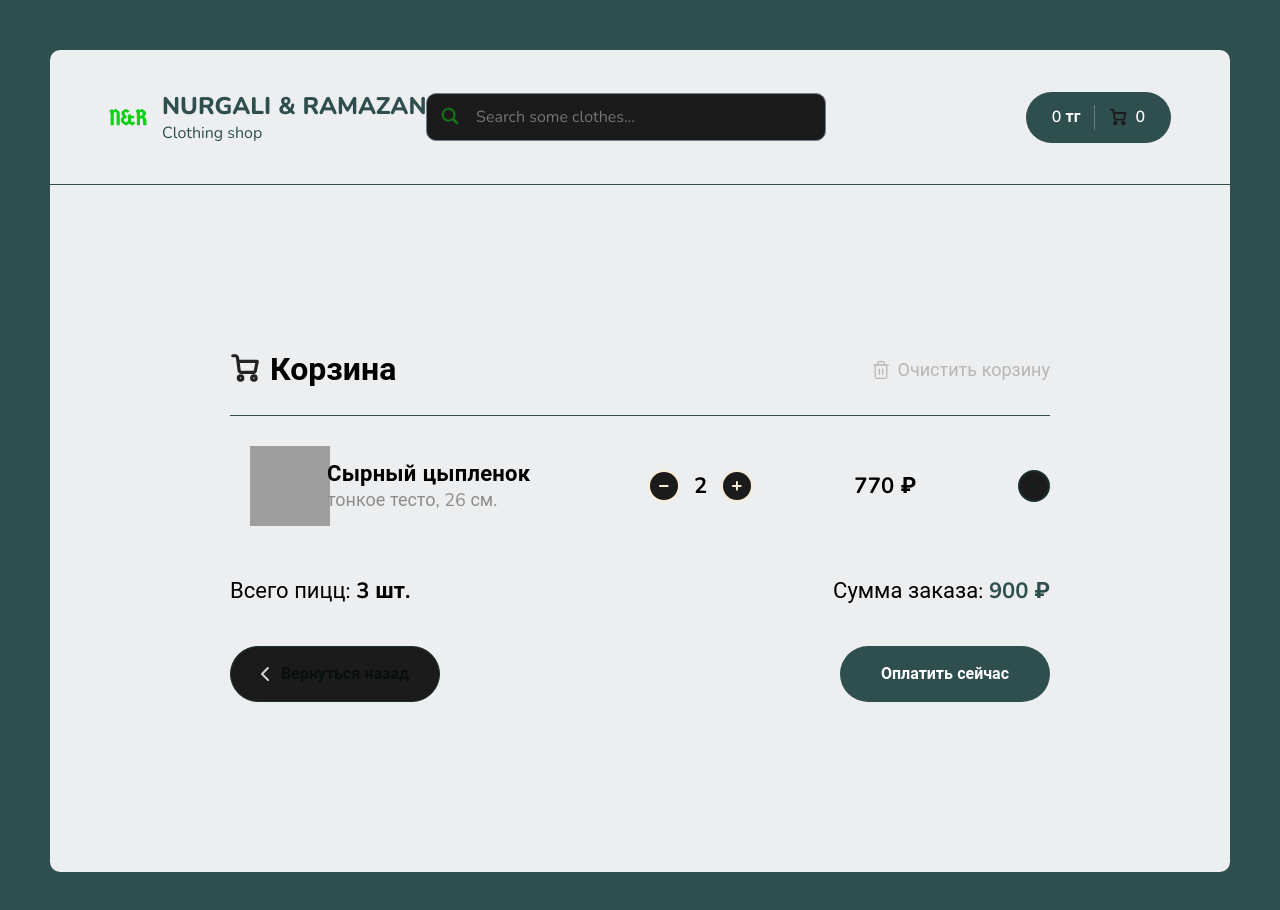
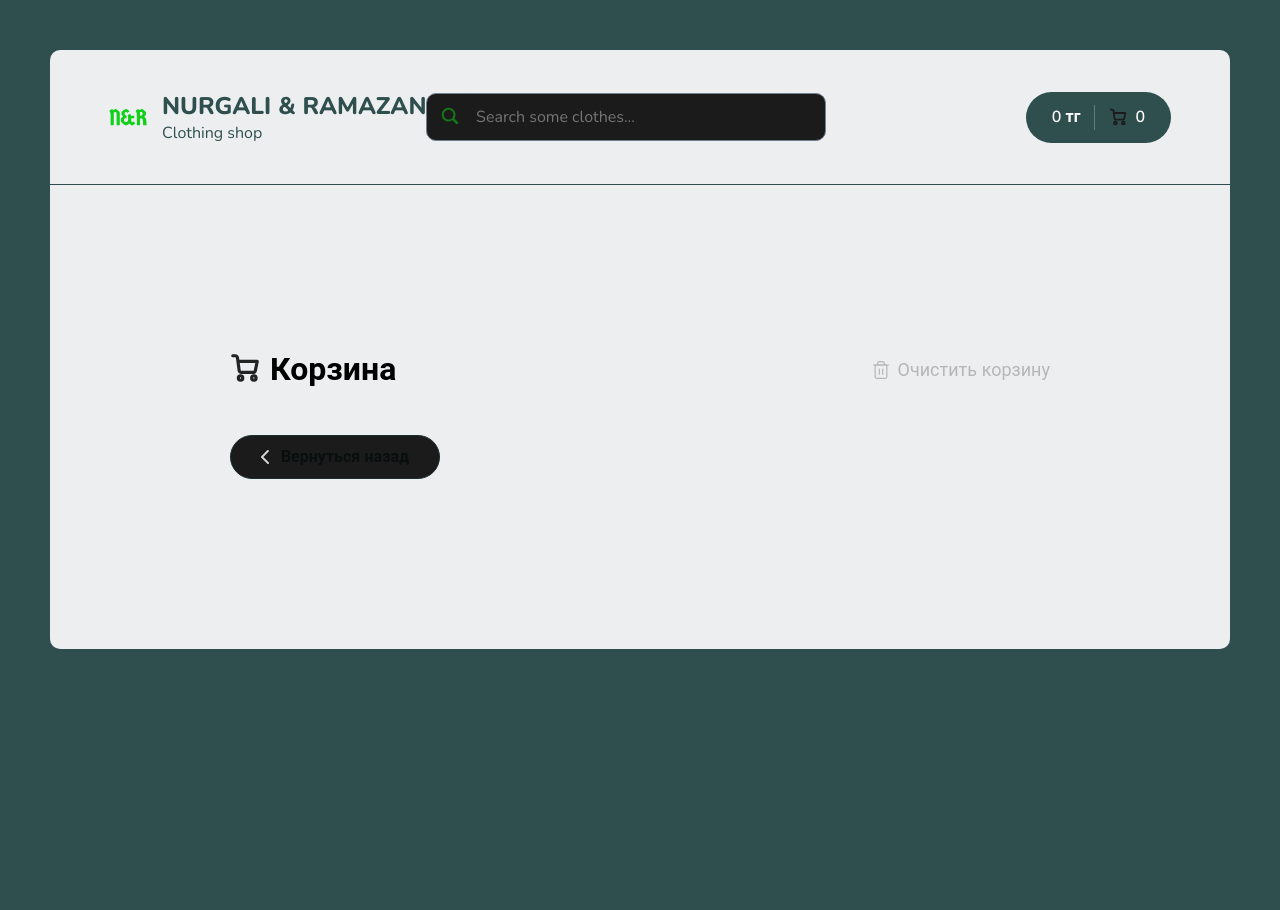
Before and after one commit to relentlessfella/react-project, a React (Create React App) app: page /cart in a window 1280 px wide. Shown: the top 910 px of the page. After the commit the page ends 800 px from the top, so only its background shows below. Built offline with nearby package versions, Linux system fonts and the light colour scheme; grey boxes are pictures that could not be loaded; the HTML template or start-up script is replaced by a standard one.

Commit message:
card 0.3

```diff
--- /dev/null
+++ b/src/components/CartItem.jsx
@@ -0,0 +1,80 @@
+import React from "react";
+import { useDispatch } from "react-redux";
+import { addItem, removeItem } from "../redux/slices/cartSlice";
+
+const CartItem = ({ id, title, price, count, imageUrl }) => {
+  const dispatch = useDispatch();
+
+  const onClickPlus = () => {
+    dispatch(
+      addItem({
+        id,
+      })
+    );
+  };
+
+  const onClickMinus = () => {
+    dispatch(removeItem(id));
+  };
+
+  return (
+    <div className="cart__item">
+      <div className="cart__item-img">
+        <img className="pizza-block__image" src={imageUrl} alt="Pizza" />
+      </div>
+      <div className="cart__item-info">
+        <h3>{title}</h3>
+        <p>26 см.</p>
+      </div>
+      <div className="cart__item-count">
+        <div
+          onClick={onClickMinus}
+          className="button button--outline button--circle cart__item-count-minus"
+        >
+          <svg
+            width="10"
+            height="10"
+            viewBox="0 0 10 10"
+            fill="none"
+            xmlns="http://www.w3.org/2000/svg"
+          >
+            {/* SVG paths */}
+          </svg>
+        </div>
+        <b>{count}</b>
+        <div
+          onClick={onClickPlus}
+          className="button button--outline button--circle cart__item-count-plus"
+        >
+          <svg
+            width="10"
+            height="10"
+            viewBox="0 0 10 10"
+            fill="none"
+            xmlns="http://www.w3.org/2000/svg"
+          >
+            {/* SVG paths */}
+          </svg>
+        </div>
+      </div>
+      <div className="cart__item-price">
+        <b>{price * count} тг</b>
+      </div>
+      <div className="cart__item-remove">
+        <div className="button button--outline button--circle">
+          <svg
+            width="10"
+            height="10"
+            viewBox="0 0 10 10"
+            fill="none"
+            xmlns="http://www.w3.org/2000/svg"
+          >
+            {/* SVG paths */}
+          </svg>
+        </div>
+      </div>
+    </div>
+  );
+};
+
+export default CartItem;
--- a/src/components/Header.jsx
+++ b/src/components/Header.jsx
@@ -6,6 +6,8 @@ import Search from "./Search";
 
 function Header() {
   const { items, totalPrice } = useSelector((state) => state.cart);
+
+  const totalCount = items.reduce((sum, item) => sum + item.count, 0);
 
   return (
     <div className="header">
@@ -54,7 +56,7 @@ function Header() {
               />
             </svg>
 
-            <span>{items.length}</span>
+            <span>{totalCount}</span>
           </Link>
         </div>
       </div>
--- a/src/pages/Cart.jsx
+++ b/src/pages/Cart.jsx
@@ -1,6 +1,7 @@
 import React from "react";
 import { Link } from "react-router-dom";
 import { useSelector, useDispatch } from "react-redux";
+import CartItem from "../components/CartItem";
 
 const Cart = () => {
   const dispatch = useDispatch();
@@ -85,93 +86,21 @@ const Cart = () => {
             </div>
           </div>
           <div class="content__items">
-            <div class="cart__item">
-              <div class="cart__item-img">
-                <img
-                  class="pizza-block__image"
-                  src="https://dodopizza-a.akamaihd.net/static/Img/Products/Pizza/ru-RU/b750f576-4a83-48e6-a283-5a8efb68c35d.jpg"
-                  alt="Pizza"
-                />
-              </div>
-              <div class="cart__item-info">
-                <h3>Сырный цыпленок</h3>
-                <p>тонкое тесто, 26 см.</p>
-              </div>
-              <div class="cart__item-count">
-                <div class="button button--outline button--circle cart__item-count-minus">
-                  <svg
-                    width="10"
-                    height="10"
-                    viewBox="0 0 10 10"
-                    fill="none"
-                    xmlns="http://www.w3.org/2000/svg"
-                  >
-                    <path
-                      d="M5.92001 3.84V5.76V8.64C5.92001 9.17016 5.49017 9.6 4.96001 9.6C4.42985 9.6 4.00001 9.17016 4.00001 8.64L4 5.76L4.00001 3.84V0.96C4.00001 0.42984 4.42985 0 4.96001 0C5.49017 0 5.92001 0.42984 5.92001 0.96V3.84Z"
-                      fill="#EB5A1E"
-                    />
-                    <path
-                      d="M5.75998 5.92001L3.83998 5.92001L0.959977 5.92001C0.429817 5.92001 -2.29533e-05 5.49017 -2.29301e-05 4.96001C-2.2907e-05 4.42985 0.429817 4.00001 0.959977 4.00001L3.83998 4L5.75998 4.00001L8.63998 4.00001C9.17014 4.00001 9.59998 4.42985 9.59998 4.96001C9.59998 5.49017 9.17014 5.92001 8.63998 5.92001L5.75998 5.92001Z"
-                      fill="#EB5A1E"
-                    />
-                  </svg>
-                </div>
-                <b>2</b>
-                <div class="button button--outline button--circle cart__item-count-plus">
-                  <svg
-                    width="10"
-                    height="10"
-                    viewBox="0 0 10 10"
-                    fill="none"
-                    xmlns="http://www.w3.org/2000/svg"
-                  >
-                    <path
-                      d="M5.92001 3.84V5.76V8.64C5.92001 9.17016 5.49017 9.6 4.96001 9.6C4.42985 9.6 4.00001 9.17016 4.00001 8.64L4 5.76L4.00001 3.84V0.96C4.00001 0.42984 4.42985 0 4.96001 0C5.49017 0 5.92001 0.42984 5.92001 0.96V3.84Z"
-                      fill="#EB5A1E"
-                    />
-                    <path
-                      d="M5.75998 5.92001L3.83998 5.92001L0.959977 5.92001C0.429817 5.92001 -2.29533e-05 5.49017 -2.29301e-05 4.96001C-2.2907e-05 4.42985 0.429817 4.00001 0.959977 4.00001L3.83998 4L5.75998 4.00001L8.63998 4.00001C9.17014 4.00001 9.59998 4.42985 9.59998 4.96001C9.59998 5.49017 9.17014 5.92001 8.63998 5.92001L5.75998 5.92001Z"
-                      fill="#EB5A1E"
-                    />
-                  </svg>
-                </div>
-              </div>
-              <div class="cart__item-price">
-                <b>770 ₽</b>
-              </div>
-              <div class="cart__item-remove">
-                <div class="button button--outline button--circle">
-                  <svg
-                    width="10"
-                    height="10"
-                    viewBox="0 0 10 10"
-                    fill="none"
-                    xmlns="http://www.w3.org/2000/svg"
-                  >
-                    <path
-                      d="M5.92001 3.84V5.76V8.64C5.92001 9.17016 5.49017 9.6 4.96001 9.6C4.42985 9.6 4.00001 9.17016 4.00001 8.64L4 5.76L4.00001 3.84V0.96C4.00001 0.42984 4.42985 0 4.96001 0C5.49017 0 5.92001 0.42984 5.92001 0.96V3.84Z"
-                      fill="#EB5A1E"
-                    />
-                    <path
-                      d="M5.75998 5.92001L3.83998 5.92001L0.959977 5.92001C0.429817 5.92001 -2.29533e-05 5.49017 -2.29301e-05 4.96001C-2.2907e-05 4.42985 0.429817 4.00001 0.959977 4.00001L3.83998 4L5.75998 4.00001L8.63998 4.00001C9.17014 4.00001 9.59998 4.42985 9.59998 4.96001C9.59998 5.49017 9.17014 5.92001 8.63998 5.92001L5.75998 5.92001Z"
-                      fill="#EB5A1E"
-                    />
-                  </svg>
-                </div>
-              </div>
-            </div>
+            {items.map((item) => (
+              <CartItem key={item.id} {...item} />
+            ))}
           </div>
           <div class="cart__bottom">
-            <div class="cart__bottom-details">
+            {/* <div class="cart__bottom-details">
               <span>
                 {" "}
-                Всего пицц: <b>3 шт.</b>{" "}
+                Всего товаров: <b>3 шт.</b>{" "}
               </span>
               <span>
                 {" "}
                 Сумма заказа: <b>900 ₽</b>{" "}
               </span>
-            </div>
+            </div> */}
             <div class="cart__bottom-buttons">
               <Link
                 to="/"
@@ -195,9 +124,9 @@ const Cart = () => {
 
                 <span>Вернуться назад</span>
               </Link>
-              <div class="button pay-btn">
+              {/* <div class="button pay-btn">
                 <span>Оплатить сейчас</span>
-              </div>
+              </div> */}
             </div>
           </div>
         </div>
--- a/src/redux/slices/cartSlice.js
+++ b/src/redux/slices/cartSlice.js
@@ -10,12 +10,6 @@ export const cartSlice = createSlice({
   name: "cart",
   initialState,
   reducers: {
-    // addItem(state, action) {
-    //   state.items.push(action.payload);
-    //   state.totalPrice = state.items.reduce((sum, obj) => {
-    //     return obj.price + sum;
-    //   }, 0);
-    // },
     addItem(state, action) {
       const findItem = state.items.find((obj) => obj.id === action.payload.id);
 
```
